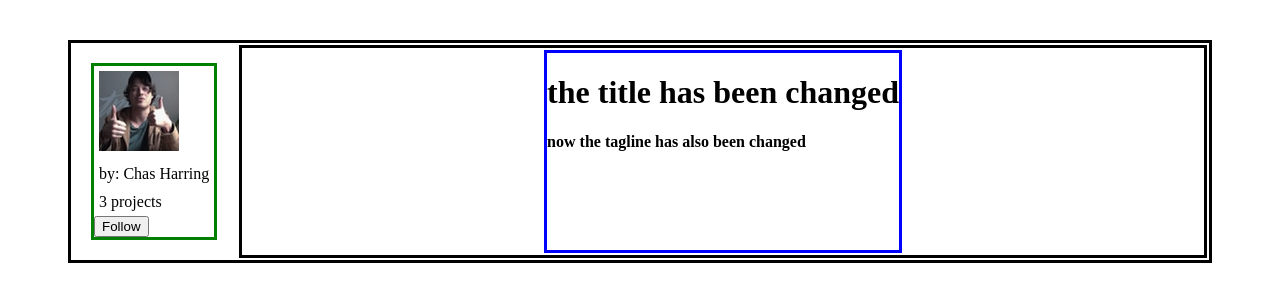
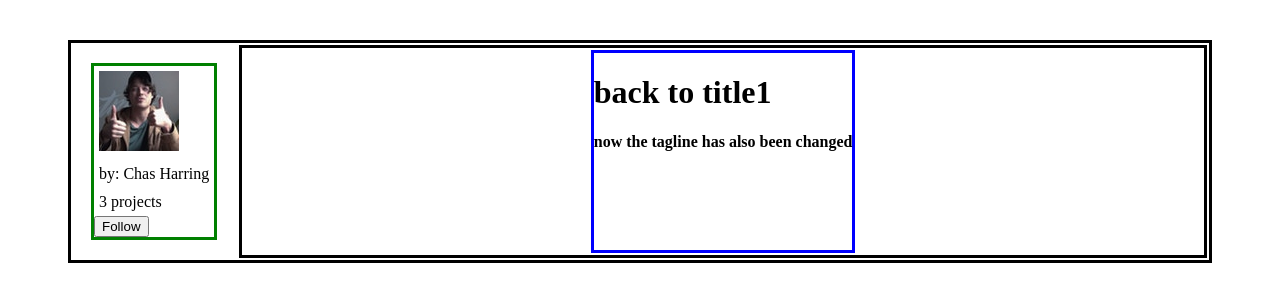
Before and after one commit to DoubleClutch/campaign, a React app: page / in a window 1280 px wide. Shown: the top 302 px of the page. Built offline with nearby package versions, Linux system fonts and the light colour scheme; the HTML template or start-up script is replaced by a standard one.

Commit message:
another commit

```diff
--- a/client/src/components/campaign_header.jsx
+++ b/client/src/components/campaign_header.jsx
@@ -12,7 +12,7 @@ const CampaignHeader = (props) => (
         </div>
         <div className="title-and-tagline-container">
             <div className="title-and-tagline">
-                <h1>the title has been changed</h1>
+                <h1>back to title1</h1>
                 <h4>now the tagline has also been changed</h4>
             </div>
         </div>
--- a/client/src/index.jsx
+++ b/client/src/index.jsx
@@ -3,7 +3,7 @@ import {render} from 'react-dom';
 import CampaignHeader from './components/campaign_header.jsx';
 
 class App extends Component {
-
+// add state to the components
     constructor(props) {
         super(props)
     }
```
